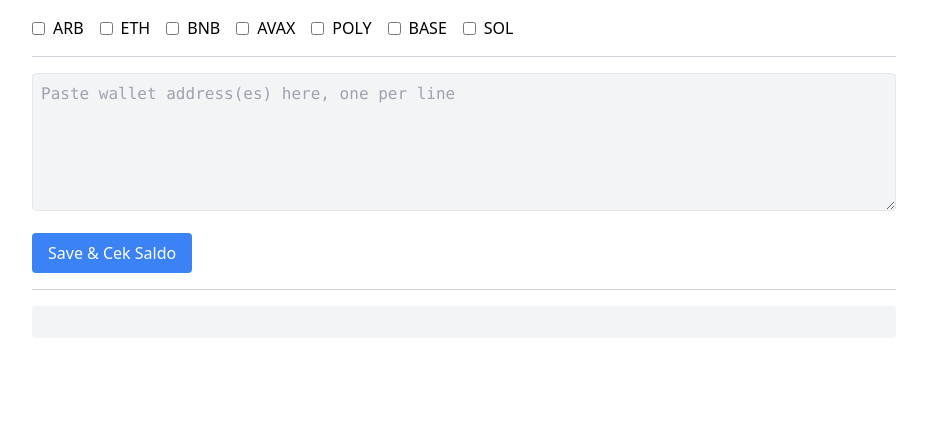
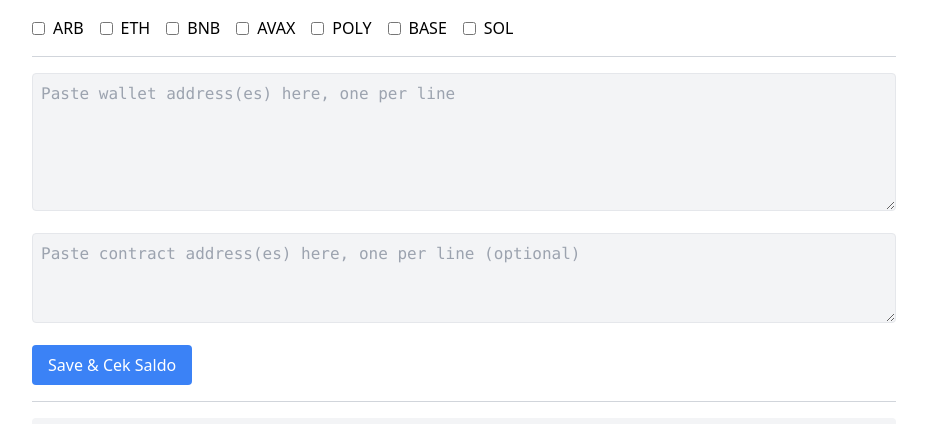
Before and after one commit to pujapujia/checkerevmsol, a React (Create React App) app in the folder frontend/: page / in a window 1280 px wide. Shown: the top 424 px of the page, without its empty margins (176-1103 px from the left). Built offline with nearby package versions, Linux system fonts and the light colour scheme.

Commit message:
Update App.jsx

```diff
--- a/frontend/src/App.jsx
+++ b/frontend/src/App.jsx
@@ -26,6 +26,7 @@ function App() {
     sol: false
   });
   const [walletInput, setWalletInput] = useState('');
+  const [contractInput, setContractInput] = useState('');
   const [wallets, setWallets] = useState([]);
   const [balances, setBalances] = useState([]);
   const [loading, setLoading] = useState(false);
@@ -53,11 +54,13 @@ function App() {
 
   const fetchBalances = async (walletList) => {
     const selectedChains = Object.keys(chains).filter(c => chains[c]);
+    const contractList = contractInput.split('\n').map(c => c.trim()).filter(c => c);
     const results = [];
 
     for (const wallet of walletList) {
       for (const chain of selectedChains) {
         try {
+          const contractsParam = contractList.length > 0 ? `&contracts=${contractList.join(',')}` : '';
           const res = await fetch(`https://checkerevmsol-e8j2.vercel.app/getBalance?address=${wallet}&network=${chain}`);
           const data = await res.json();
           if (data.error) throw new Error(data.error);
@@ -95,6 +98,13 @@ function App() {
           value={walletInput}
           onChange={(e) => setWalletInput(e.target.value)}
         />
+        <textarea
+          className="w-full p-2 font-mono bg-gray-100 border rounded mb-4"
+          rows="3"
+          placeholder="Paste contract address(es) here, one per line (optional)"
+          value={contractInput}
+          onChange={(e) => setContractInput(e.target.value)}
+        />
         <button
           className="bg-blue-500 text-white px-4 py-2 rounded"
           onClick={saveWallets}
@@ -118,6 +128,7 @@ function App() {
                     {b.tokens.map((t, j) => (
                       <li key={j}>- {t.name}: {t.balance}</li>
                     ))}
+                    {b.tokens.length === 0 && <li>No tokens detected</li>}
                   </ul>
                 </>
               )}
```
